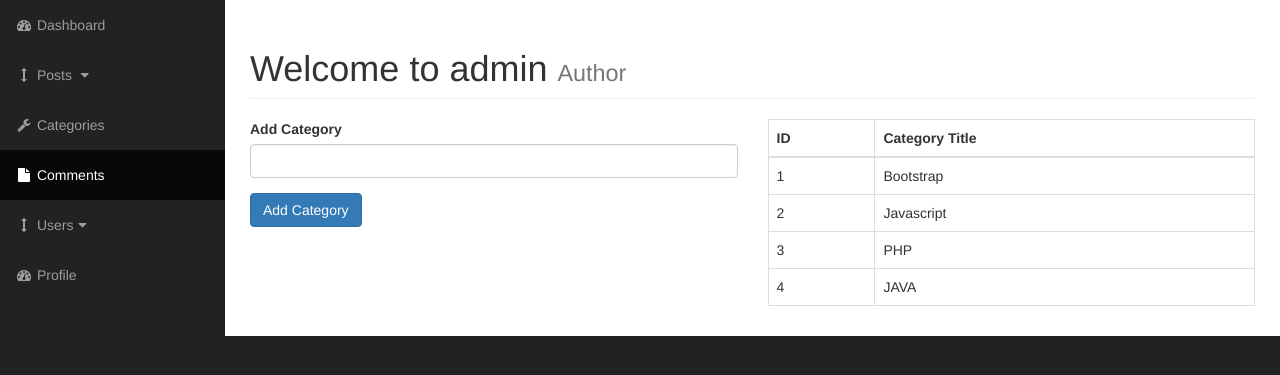
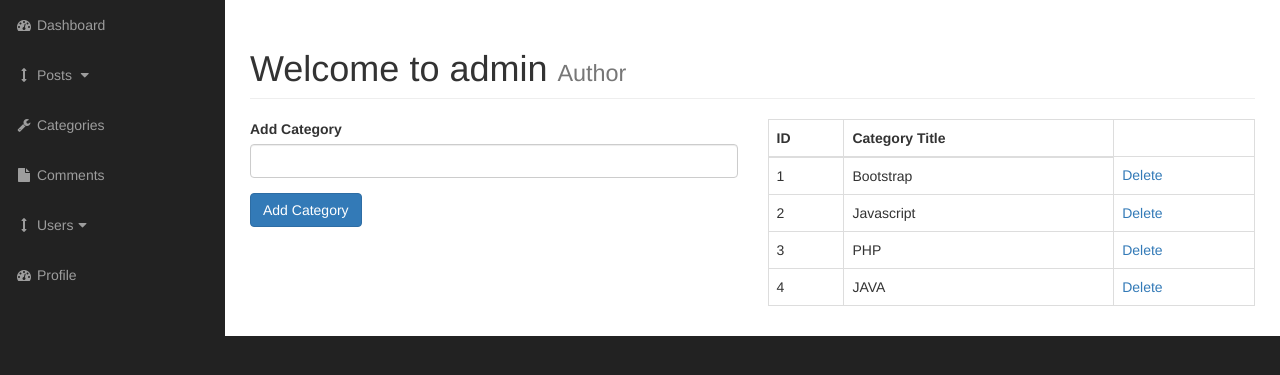
Before and after one commit to ShouShouRen/_PHP, a PHP site: page /admin/categories.php in a window 1280 px wide. Shown: the part 51-426 px from the top of the page. Run offline with PHP 8.4, Linux system fonts and the light colour scheme; data comes from the database, SQL or seed files in the repository.

Commit message:
20230319

```diff
--- a/cms/admin/categories.php
+++ b/cms/admin/categories.php
@@ -17,6 +17,21 @@
           </h1>
         </div>
         <div class="col-xs-6">
+          <?php
+                if(isset($_POST["submit"])){
+                    $cat_title = $_POST["cat_title"];
+                    if($cat_title == "" || empty($cat_title)){
+                        echo "This field should not be empty";
+                    }else{
+                        $query = "INSERT INTO categories(cat_title)";
+                        $query .= "VALUES('{$cat_title}')";;
+                        $create_category_query = mysqli_query($connection,$query);
+                        if(!$create_category_query){
+                            die('Query Failed'.mysqli_error($connection));
+                        }
+                    }
+                }
+            ?>
           <form action="" method="post">
             <div class="form-group">
               <label for="cat-title">Add Category</label>
@@ -28,10 +43,6 @@
           </form>
         </div>
         <div class="col-xs-6">
-                    <?php
-                        $query = "SELECT * FROM categories";
-                        $select_categories = mysqli_query($connection,$query);
-                    ?>
           <table class="table table-bordered table-hover">
             <thead>
               <tr>
@@ -41,13 +52,24 @@
             </thead>
             <tbody>
               <?php
+                    $query = "SELECT * FROM categories";
+                    $select_categories = mysqli_query($connection,$query);
                     while($row = mysqli_fetch_assoc($select_categories)){
                         $cat_id = $row["cat_id"];
                         $cat_title = $row["cat_title"];
                         echo "<tr>";
                         echo "<td>{$cat_id}</td>";
                         echo "<td>{$cat_title}</td>";
+                        echo "<td><a href='categories.php?delete={$cat_id}'>Delete</a></td>";
                         echo "</tr>";
+                    }
+                ?>
+                <?php
+                    if(isset($_GET["delete"])){
+                        $the_cat_id = $_GET["delete"];
+                        $query = "DELETE FROM categories WHERE cat_id = {$the_cat_id}";
+                        $select_categories = mysqli_query($connection,$query);
+                        header("Location: categories.php");
                     }
                 ?>
             </tbody>
--- a/cms/admin/includes/admin_header.php
+++ b/cms/admin/includes/admin_header.php
@@ -1,3 +1,4 @@
+<?php ob_start(); ?>
 <?php include_once("../includes/db.php") ;?>
 <!DOCTYPE html>
 <html lang="en">
--- a/cms/admin/includes/admin_navigation.php
+++ b/cms/admin/includes/admin_navigation.php
@@ -47,7 +47,7 @@
             <li>
                 <a href="categories.php"><i class="fa fa-fw fa-wrench"></i> Categories</a>
             </li>
-            <li class="active">
+            <li>
                 <a href="blank-page.html"><i class="fa fa-fw fa-file"></i> Comments</a>
             </li>
             <li>
```
Lines whose indentation alone changed are shown as unchanged.
